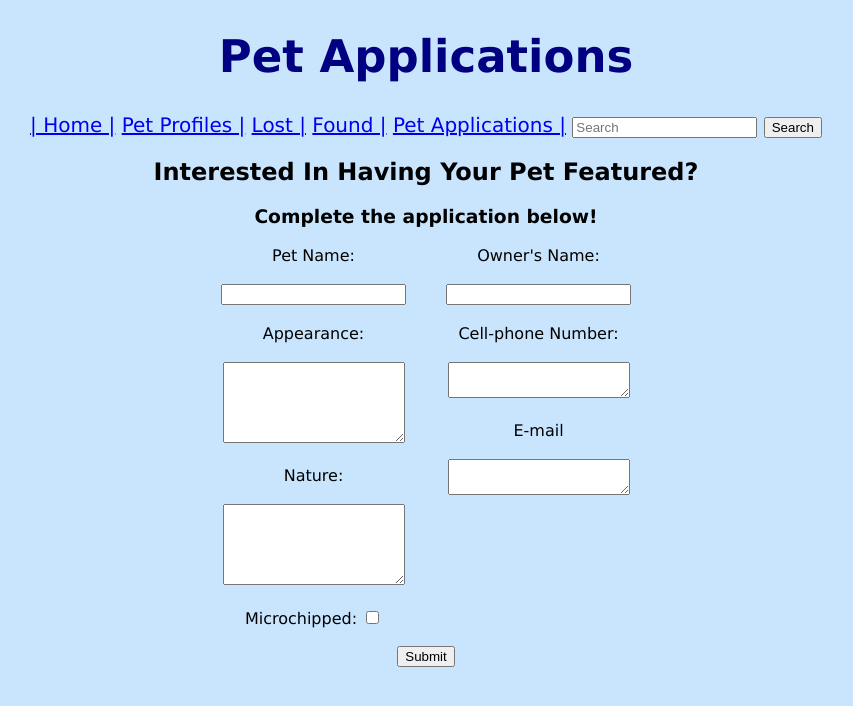
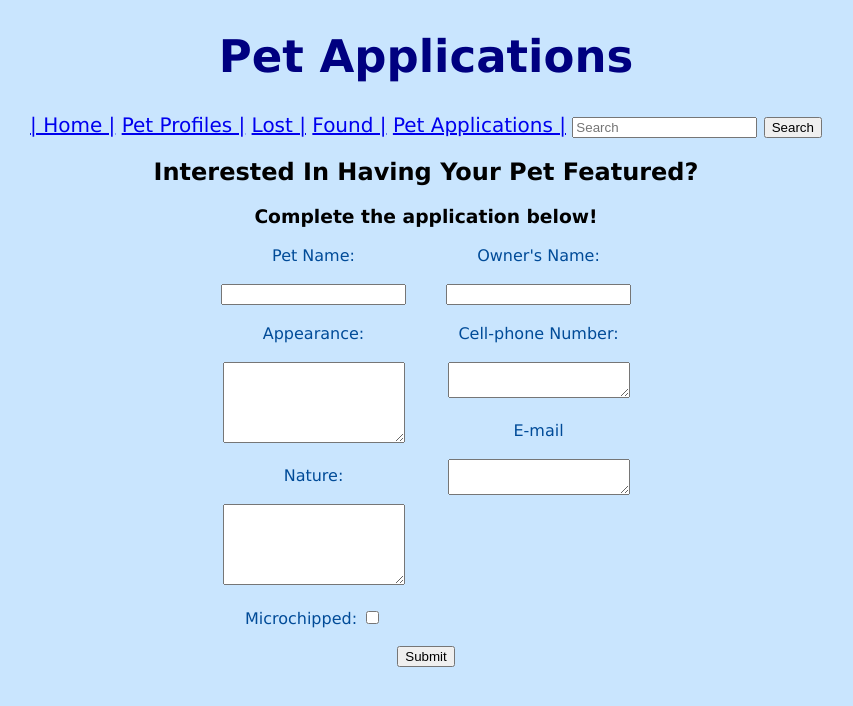
Before and after one commit to alhussainia/WebDevProject, a PHP site: page /petapplications.php in a window 1280 px wide. Shown: the top 706 px of the page, without its empty margins (214-1067 px from the left). Run offline with PHP 8.4, Linux system fonts and the light colour scheme.

Commit message:
changing color stylization to etown branding

```diff
--- a/src/petapplications.php
+++ b/src/petapplications.php
@@ -15,10 +15,10 @@
     <h2  style = "text-align: center;"> Interested In Having Your Pet Featured? </h2>
     <h3 style = "text-align: center;"> Complete the application below! </h3>
 
-    <div class = "forms" style="height: 400px;">
+    <div class = "forms" style="height: 400px; color: #004B98;">
     <div class="petform">
     <section class = "forum">
-    <form method = post style="float:right; margin-right:20px">
+    <form method = post style="float:right; margin-right:20px; color: #004B98;">
         Pet Name:<br><br> <input name = "petName" type = "text">
         <br>
         <br>
@@ -33,7 +33,7 @@
     </div>
 
     <div class= "ownerform">
-    <form method = post" style="float:left; margin-left:20px;">
+    <form method = post" style="float:left; margin-left:20px; color: #004B98;">
         Owner's Name: <br><br> <input name = "petName" type = "text">
         <br>
         <br>
--- a/src/petprofiles.php
+++ b/src/petprofiles.php
@@ -14,7 +14,7 @@
 
     <?PHP require("navbar.php");?>
     <h2 style = "text-align:center;"> Pets On Campus</h2>
-    <p style = "text-align:center; font-size: 18px;"> Here you can see all the pets that have had profiles created so far! </p>
+    <p style = "text-align:center; font-size: 18px; color: #004B98;"> Here you can see all the pets that have had profiles created so far! </p>
     <h3> Cats </h3>
     </div>
 
@@ -31,7 +31,7 @@
 </div>
 
 <footer>
-    <p style = "background-color: white; padding: 15px; text-align: center; margin-top: 560px;"> Do you want to see your pet on this page? <a class="nav-item nav-link" href="petapplications.php"> Click here </a> to fill out the form! </p>
+    <p style = "background-color: white; padding: 15px; text-align: center; margin-top: 560px; color: #004B98;"> Do you want to see your pet on this page? <a class="nav-item nav-link" href="petapplications.php"> Click here </a> to fill out the form! </p>
 </footer>
 
 </body>
```
